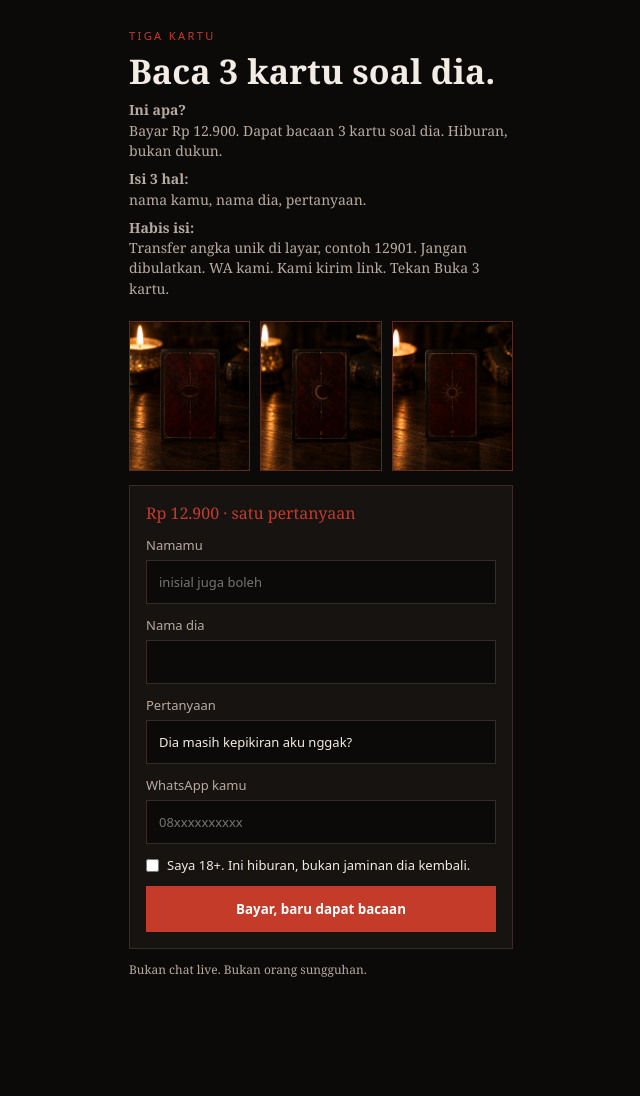
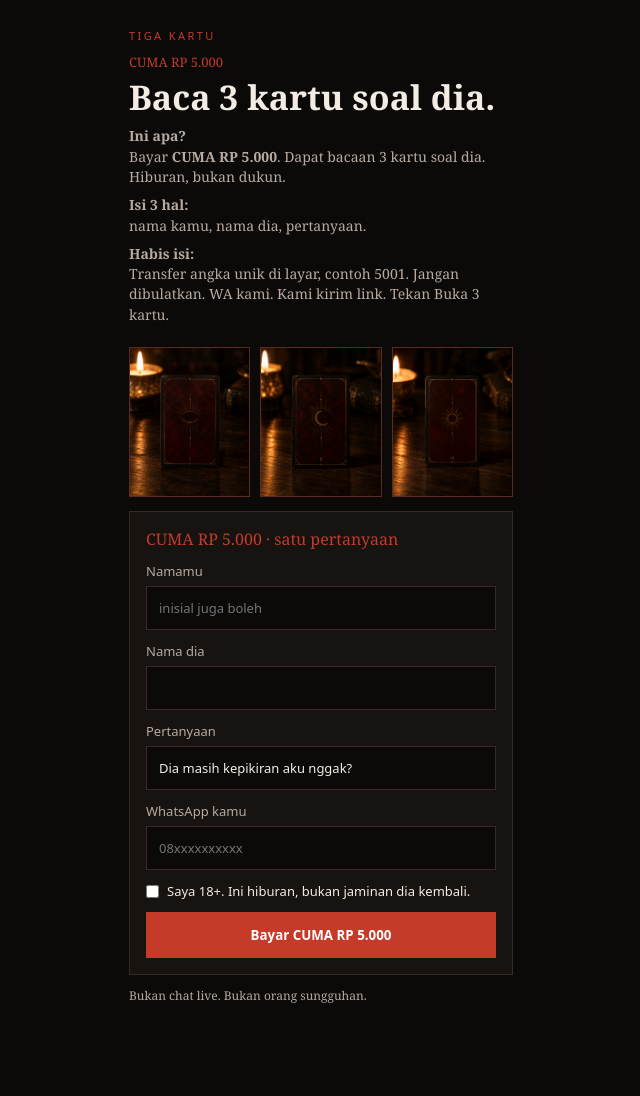
Before and after one commit to romeor88/tigakartu, a Flask app: page / in a window 1280 px wide. Shown: the whole page, without its empty margins (319-959 px from the left). Before the commit the page ends 977 px from the top, so only its background shows below. Run offline with Flask 3, Linux system fonts and the light colour scheme.

Commit message:
price 5000

```diff
--- a/app.py
+++ b/app.py
@@ -21,7 +21,7 @@ XAI_URL = "https://api.x.ai/v1/chat/completions"
 PACKS = {
     "satu": {
         "name": "1 pertanyaan",
-        "base": 12900,
+        "base": 5000,
         "shots": 1,
         "label": "3 kartu + arti + 1 langkah",
     }
--- a/templates/index.html
+++ b/templates/index.html
@@ -1,17 +1,18 @@
 {% extends "base.html" %}
 {% block body %}
 <p class="brand">{{ app_name }}</p>
+<p class="kicker">CUMA RP 5.000</p>
 <h1>Baca 3 kartu soal dia.</h1>
 
 <div class="sample">
   <p><strong>Ini apa?</strong><br>
-  Bayar Rp 12.900. Dapat bacaan 3 kartu soal dia. Hiburan, bukan dukun.</p>
+  Bayar <strong>CUMA RP 5.000</strong>. Dapat bacaan 3 kartu soal dia. Hiburan, bukan dukun.</p>
 
   <p><strong>Isi 3 hal:</strong><br>
   nama kamu, nama dia, pertanyaan.</p>
 
   <p><strong>Habis isi:</strong><br>
-  Transfer angka unik di layar, contoh 12901. Jangan dibulatkan. WA kami. Kami kirim link. Tekan Buka 3 kartu.</p>
+  Transfer angka unik di layar, contoh 5001. Jangan dibulatkan. WA kami. Kami kirim link. Tekan Buka 3 kartu.</p>
 </div>
 
 <div class="row-cards">
@@ -22,7 +23,7 @@
 
 <form method="post" action="{{ url_for('create_order') }}" class="sheet">
   <input type="hidden" name="pack" value="satu">
-  <p class="price-line">Rp 12.900 · satu pertanyaan</p>
+  <p class="price-line">CUMA RP 5.000 · satu pertanyaan</p>
 
   <label>Namamu
     <input type="text" name="nama_kamu" placeholder="inisial juga boleh" required>
@@ -40,7 +41,7 @@
     <input type="checkbox" name="age" value="yes" required>
     Saya 18+. Ini hiburan, bukan jaminan dia kembali.
   </label>
-  <button type="submit">Bayar, baru dapat bacaan</button>
+  <button type="submit">Bayar CUMA RP 5.000</button>
 </form>
 <p class="fine">Bukan chat live. Bukan orang sungguhan.</p>
 {% endblock %}
```
